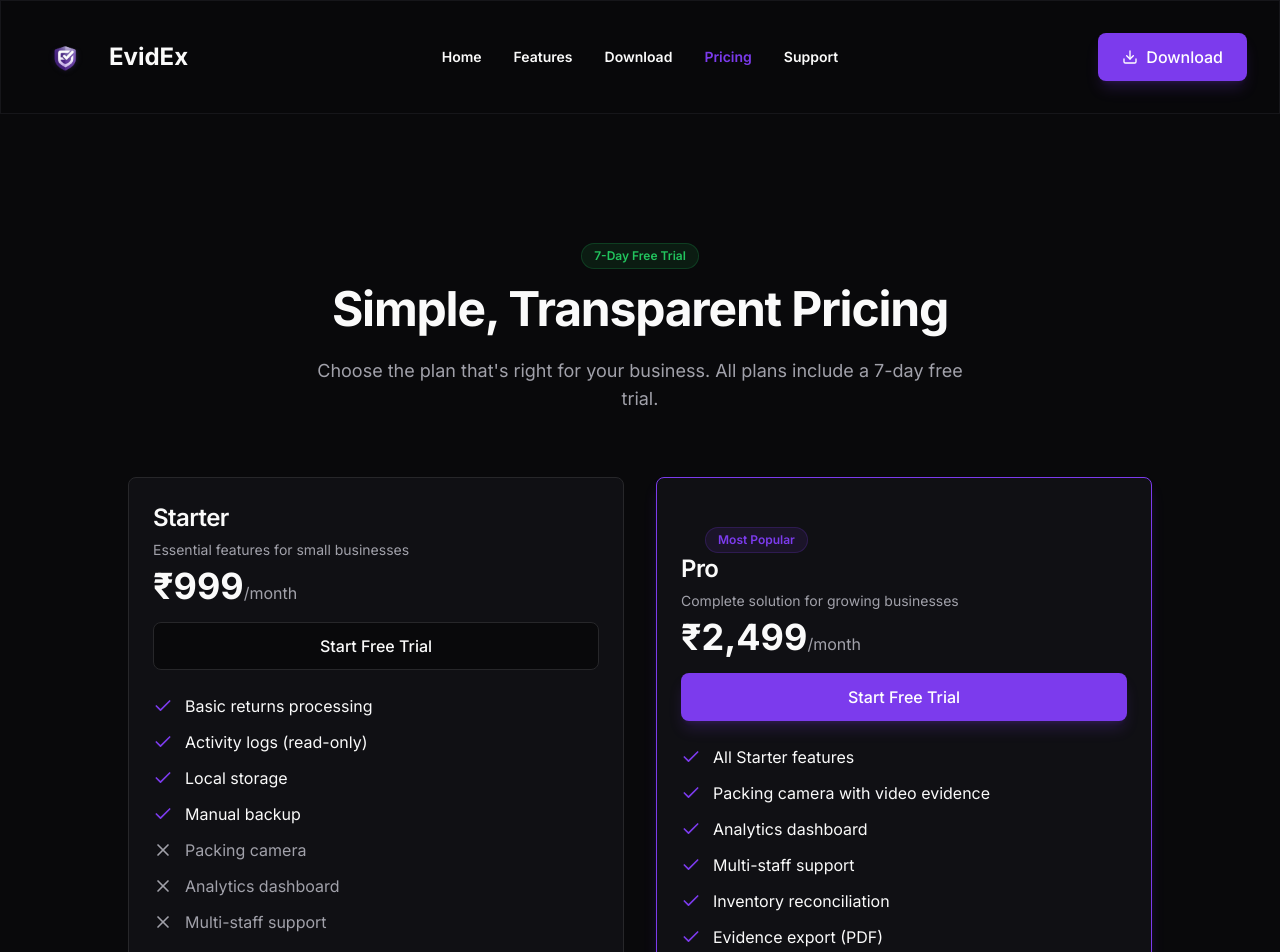
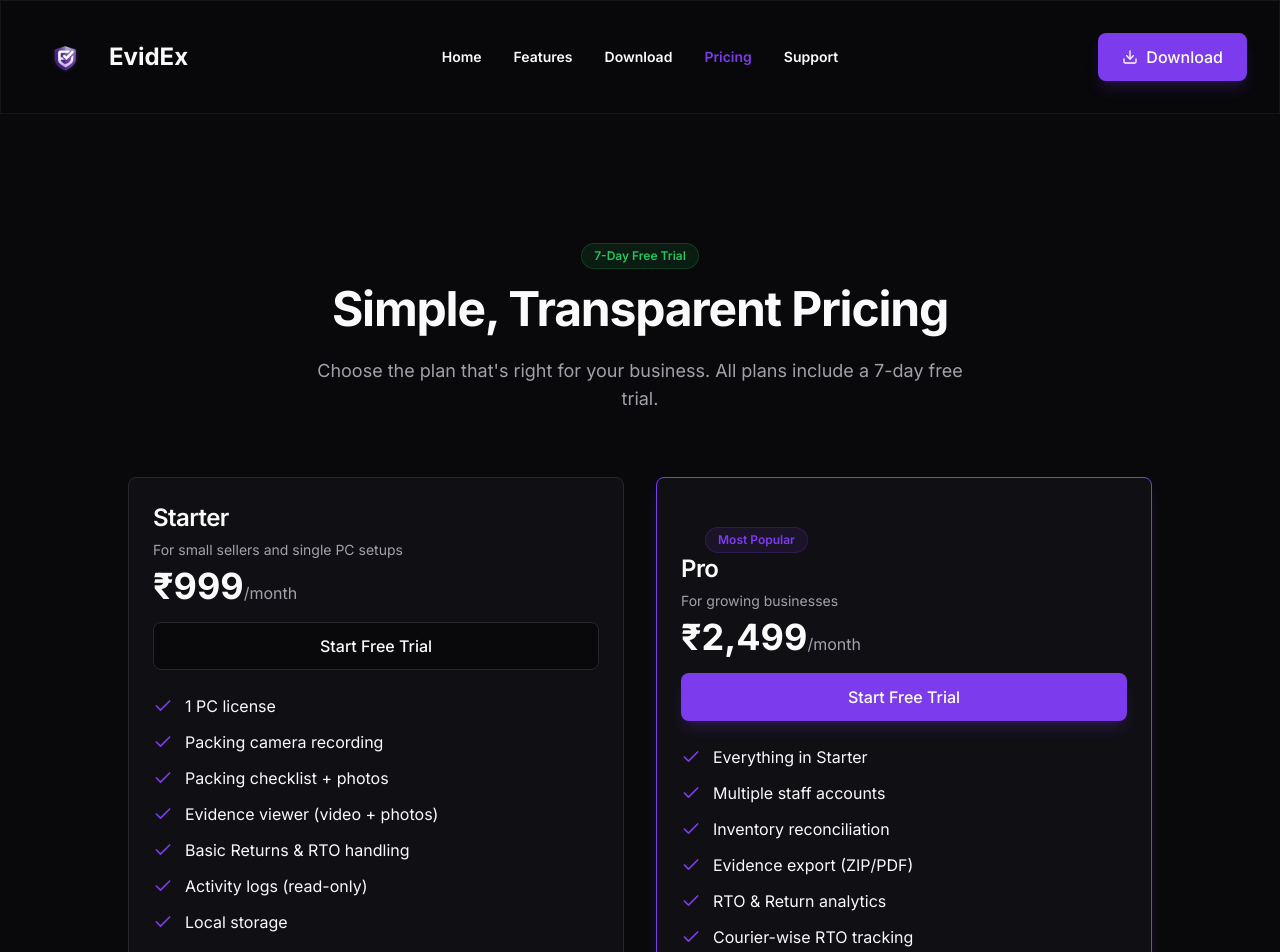
Before and after one commit to Jenesh11/Evidex, a React (Vite) app in the folder website/: page /pricing in a window 1280 px wide. Shown: the top 952 px of the page. Built offline with nearby package versions, Linux system fonts and the light colour scheme.

Commit message:
Update website pricing to match app feature lists

```diff
--- a/website/src/pages/Pricing.jsx
+++ b/website/src/pages/Pricing.jsx
@@ -10,31 +10,31 @@ export default function Pricing() {
         {
             name: 'Starter',
             price: '₹999',
-            description: 'Essential features for small businesses',
+            description: 'For small sellers and single PC setups',
             features: [
-                { name: 'Basic returns processing', included: true },
+                { name: '1 PC license', included: true },
+                { name: 'Packing camera recording', included: true },
+                { name: 'Packing checklist + photos', included: true },
+                { name: 'Evidence viewer (video + photos)', included: true },
+                { name: 'Basic Returns & RTO handling', included: true },
                 { name: 'Activity logs (read-only)', included: true },
                 { name: 'Local storage', included: true },
                 { name: 'Manual backup', included: true },
-                { name: 'Packing camera', included: false },
-                { name: 'Analytics dashboard', included: false },
-                { name: 'Multi-staff support', included: false },
-                { name: 'Auto backup', included: false },
             ],
         },
         {
             name: 'Pro',
             price: '₹2,499',
-            description: 'Complete solution for growing businesses',
+            description: 'For growing businesses',
             popular: true,
             features: [
-                { name: 'All Starter features', included: true },
-                { name: 'Packing camera with video evidence', included: true },
-                { name: 'Analytics dashboard', included: true },
-                { name: 'Multi-staff support', included: true },
+                { name: 'Everything in Starter', included: true },
+                { name: 'Multiple staff accounts', included: true },
                 { name: 'Inventory reconciliation', included: true },
-                { name: 'Evidence export (PDF)', included: true },
-                { name: 'Auto backup', included: true },
+                { name: 'Evidence export (ZIP/PDF)', included: true },
+                { name: 'RTO & Return analytics', included: true },
+                { name: 'Courier-wise RTO tracking', included: true },
+                { name: 'Auto daily backups', included: true },
                 { name: 'Priority support', included: true },
             ],
         },
```
